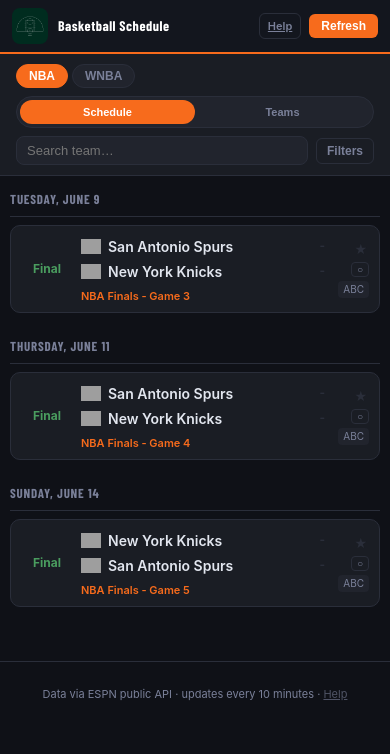
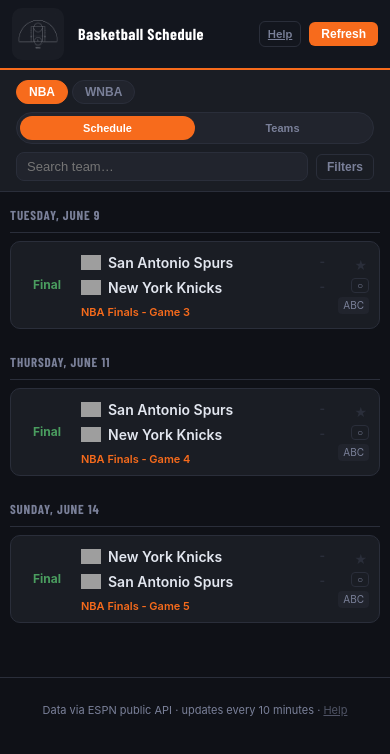
Before and after one commit to quincyhickson-code/nba-schedule, a website: page public/index.html in a window 390 px wide. Drawn offline with nearby package versions, Linux system fonts and the light colour scheme; no server answers; grey boxes are pictures that could not be loaded.

Commit message:
Logo 80px, mix-blend-mode:luminosity strips green, h1 bigger

```diff
--- a/public/index.html
+++ b/public/index.html
@@ -11,7 +11,7 @@
   <link rel="preconnect" href="https://fonts.googleapis.com" />
   <link rel="preconnect" href="https://fonts.gstatic.com" crossorigin />
   <link href="https://fonts.googleapis.com/css2?family=Barlow+Condensed:wght@600;700&display=swap" rel="stylesheet" />
-  <link rel="stylesheet" href="/style.css?v=3" />
+  <link rel="stylesheet" href="/style.css?v=4" />
 </head>
 <body>
   <header class="header">
--- a/public/style.css
+++ b/public/style.css
@@ -42,13 +42,13 @@
   z-index: 100;
 }
 
-.app-brand { display: flex; align-items: center; gap: 10px; }
-.app-logo  { width: 36px; height: 36px; border-radius: 8px; object-fit: cover; }
+.app-brand { display: flex; align-items: center; gap: 14px; }
+.app-logo  { width: 80px; height: 80px; border-radius: 14px; object-fit: cover; mix-blend-mode: luminosity; flex-shrink: 0; }
 
 .brand-text h1 {
   font-family: 'Barlow Condensed', sans-serif;
   font-weight: 700;
-  font-size: 22px;
+  font-size: 28px;
   color: var(--bright);
   letter-spacing: 0.5px;
   line-height: 1;
@@ -701,7 +701,8 @@
 
   .game-card { padding: 8px 10px; gap: 8px; }
   .header { padding: 8px 12px; }
-  .brand-text h1 { font-size: 14px; }
+  .app-logo { width: 52px; height: 52px; border-radius: 10px; }
+  .brand-text h1 { font-size: 16px; }
   .subtitle { display: none; }
   .list { padding: 10px; }
   .venue-tag { display: none; }
```
